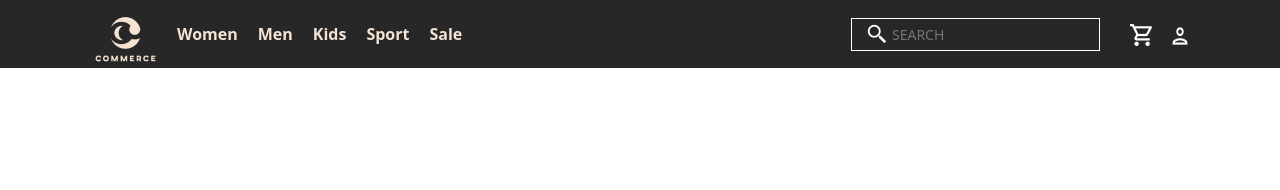
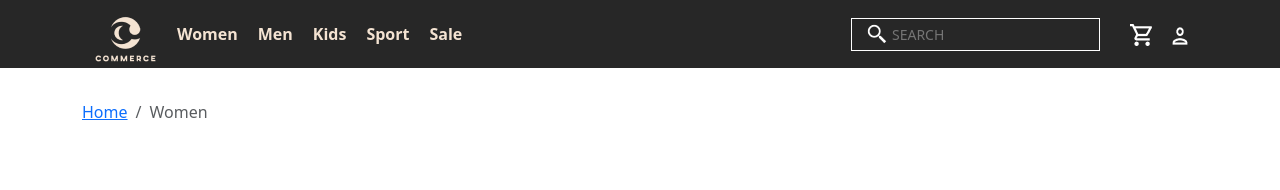
Before and after one commit to scarpakz/ecommerce-reactjs, a React (Create React App) app: page /women in a window 1280 px wide. Shown: the top 190 px of the page. Built offline with nearby package versions, Linux system fonts and the light colour scheme.

Commit message:
added breadcrumbs component to women page

```diff
--- /dev/null
+++ b/src/components/Breadcrumbs.js
@@ -0,0 +1,30 @@
+import Breadcrumb from 'react-bootstrap/Breadcrumb';
+import {Link} from 'react-router-dom'
+
+export const Breadcrumbs = ({
+    links
+}) => {
+    // Usage Example:
+    // <Breadcrumbs
+    //    links={[
+    //        { name: 'Home', href: '/' },
+    //        { name: 'Category', href: '/category' },
+    //        { name: 'Product', href: '/category/product' }
+    //    ]}
+    // />
+    return (
+        <Breadcrumb>
+            {links.map(({ name, href }, index) => (
+                <Breadcrumb.Item key={index} active={index === links.length - 1}>
+                    {index === links.length - 1 ? (
+                        name
+                    ) : (
+                        <Link to={href} style={{ textDecoration: 'none', color: 'inherit' }}>
+                            {name}
+                        </Link>
+                    )}
+                </Breadcrumb.Item>
+            ))}
+        </Breadcrumb>
+    );
+}
--- a/src/components/NavBar.js
+++ b/src/components/NavBar.js
@@ -38,7 +38,7 @@ export const NavBar = () => {
                 <NavItem><Link to="/sale">Sale</Link></NavItem>
               </NavList>
             </div>
-          )}
+            )}
           <Navbar>
             <Container>
               <Row>
--- a/src/icon/MenuIcon.js
+++ b/src/icon/MenuIcon.js
@@ -1,7 +1,7 @@
 export const MenuIcon = () => {
     return (
-        <svg xmlns="http://www.w3.org/2000/svg" width="16" height="16" fill="currentColor" class="bi bi-list" viewBox="0 0 16 16">
-            <path fill-rule="evenodd" d="M2.5 12a.5.5 0 0 1 .5-.5h10a.5.5 0 0 1 0 1H3a.5.5 0 0 1-.5-.5m0-4a.5.5 0 0 1 .5-.5h10a.5.5 0 0 1 0 1H3a.5.5 0 0 1-.5-.5m0-4a.5.5 0 0 1 .5-.5h10a.5.5 0 0 1 0 1H3a.5.5 0 0 1-.5-.5"/>
+        <svg xmlns="http://www.w3.org/2000/svg" width="16" height="16" fill="currentColor" className="bi bi-list" viewBox="0 0 16 16">
+            <path fillRule="evenodd" d="M2.5 12a.5.5 0 0 1 .5-.5h10a.5.5 0 0 1 0 1H3a.5.5 0 0 1-.5-.5m0-4a.5.5 0 0 1 .5-.5h10a.5.5 0 0 1 0 1H3a.5.5 0 0 1-.5-.5m0-4a.5.5 0 0 1 .5-.5h10a.5.5 0 0 1 0 1H3a.5.5 0 0 1-.5-.5"/>
         </svg>
     )
 }
--- a/src/index.css
+++ b/src/index.css
@@ -20,67 +20,6 @@ code {
     monospace;
 }
 
-/* NavBar */
-.c-navbar {
-  background-color: #272727;
-  color: #F4E3D2;
-  position: fixed;
-  width: 100%;
-  z-index: 9999;
-}
-.c-navbar ul {
-  display: flex;
-  align-items: center;
-  padding: 0;
-  margin: 0;
-}
-.c-brand {
-  padding-bottom: 5px;
-  padding-top: 0 !important;
-}
-.c-navbar ul li {
-  list-style-type: none;
-  padding: 20px 10px;
-}
-.c-navbar ul li a {
-  font-weight: bold;
-}
-.c-cart-links input::placeholder {
-  color:#F4E3D2;
-  padding-left: 20px;
-}
-.c-search {
-  position: relative;
-  display: flex;
-  align-items: center;
-}
-.c-search input {
-  margin-right: 20px;
-}
-.c-search img {
-  position: absolute;
-  padding-left: 15px;
-}
-.c-cart-links input{
-  background-color: #272727;
-  border: solid 1px #fff;
-  box-sizing: border-box;
-  color: #F4E3D2;
-  font-size: 14px;
-  padding: 5px 5px 5px 40px;
-}
-.c-right-column {
-  align-items: center;
-  display: flex;
-  justify-content: flex-end;
-}
-.c-cart-links {
-  display: flex;
-  align-items: center;
-}
-.c-nav-cart-link {
-  padding: 0 10px;
-}
 
 /* Header */
 .c-header-bg {
--- a/src/pages/women/WomenPage.js
+++ b/src/pages/women/WomenPage.js
@@ -1,7 +1,33 @@
+import {
+    Container,
+    Row,
+    Col
+} from "react-bootstrap"
+import styled from "styled-components"
+import { Breadcrumbs } from "../../components/Breadcrumbs"
+
 export const WomenPage = () => {
     return (
         <>
-            <h1>Women</h1>
+            <WomenContainer>
+                <Container>
+                    <Row>
+                        <Col>
+                            <Breadcrumbs
+                                links={[
+                                       { name: 'Home', href: '/' },
+                                       { name: 'Women', href: '/women' },
+                                   ]}
+                            />
+                        </Col>
+                    </Row>
+                </Container>
+
+            </WomenContainer>
         </>
     )
 }
+
+const WomenContainer = styled.div`
+    padding-top: 100px;
+`
```
